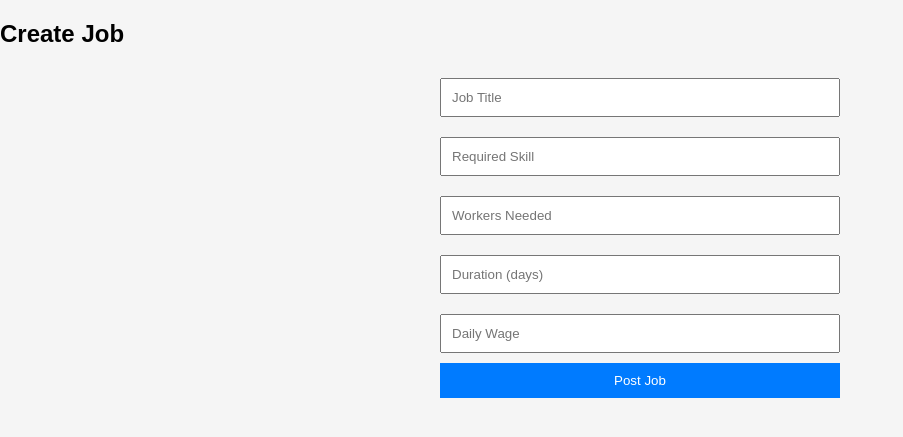
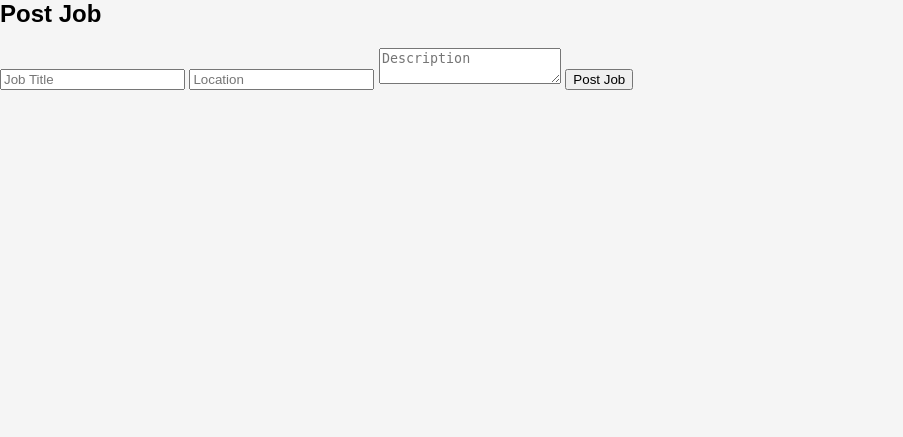
Before and after one commit to obmhmeni/worker-platform, a FastAPI app: page /post-job in a window 1280 px wide. Shown: the top 437 px of the page, without its empty margins (0-903 px from the left). Run offline with FastAPI, Linux system fonts and the light colour scheme.

Commit message:
worker platform full project

```diff
--- a/backend/jobs.py
+++ b/backend/jobs.py
@@ -0,0 +1,16 @@
+from fastapi import APIRouter
+
+router = APIRouter()
+
+jobs = [
+    {"title": "Need Electrician", "location": "Patna"},
+    {"title": "Need Plumber", "location": "Delhi"},
+]
+
+@router.get("/api/jobs")
+def get_jobs():
+    return jobs
+
+@router.post("/api/post-job")
+def post_job():
+    return {"status": "job posted"}
--- a/backend/users.py
+++ b/backend/users.py
@@ -0,0 +1,12 @@
+from fastapi import APIRouter
+
+router = APIRouter()
+
+workers = [
+    {"name": "Rahul", "skill": "Electrician", "experience": "5 years"},
+    {"name": "Amit", "skill": "Plumber", "experience": "3 years"},
+]
+
+@router.get("/api/workers")
+def get_workers():
+    return workers
--- a/main.py
+++ b/main.py
@@ -1,12 +1,17 @@
 from fastapi import FastAPI, Request
+from fastapi.templating import Jinja2Templates
 from fastapi.staticfiles import StaticFiles
-from fastapi.templating import Jinja2Templates
+from backend import auth, users, jobs
 
 app = FastAPI()
 
+templates = Jinja2Templates(directory="templates")
+
 app.mount("/static", StaticFiles(directory="static"), name="static")
 
-templates = Jinja2Templates(directory="templates")
+app.include_router(auth.router)
+app.include_router(users.router)
+app.include_router(jobs.router)
 
 @app.get("/")
 def home(request: Request):
@@ -24,10 +29,14 @@ def signup(request: Request):
 def dashboard(request: Request):
     return templates.TemplateResponse("dashboard.html", {"request": request})
 
+@app.get("/profile")
+def profile(request: Request):
+    return templates.TemplateResponse("worker-profile.html", {"request": request})
+
 @app.get("/post-job")
 def post_job(request: Request):
     return templates.TemplateResponse("post-job.html", {"request": request})
 
-@app.get("/worker-profile")
-def worker_profile(request: Request):
-    return templates.TemplateResponse("worker-profile.html", {"request": request})
+@app.get("/jobs")
+def jobs_page(request: Request):
+    return templates.TemplateResponse("jobs.html", {"request": request})
--- a/static/css/style.css
+++ b/static/css/style.css
@@ -1,20 +1,21 @@
 body{
-font-family:Arial;
+font-family: Arial;
 margin:0;
+padding:0;
 background:#f5f5f5;
 }
 
 header{
-background:#111;
+display:flex;
+justify-content:space-between;
+background:#333;
 color:white;
 padding:20px;
-display:flex;
-justify-content:space-between;
 }
 
 nav a{
 color:white;
-margin-left:20px;
+margin-left:15px;
 text-decoration:none;
 }
 
@@ -28,24 +29,4 @@ background:#007bff;
 color:white;
 padding:10px 20px;
 text-decoration:none;
-border-radius:5px;
 }
-
-form{
-max-width:400px;
-margin:auto;
-display:flex;
-flex-direction:column;
-}
-
-input,select{
-margin:10px 0;
-padding:10px;
-}
-
-button{
-background:#007bff;
-color:white;
-padding:10px;
-border:none;
-}
--- a/templates/login.html
+++ b/templates/login.html
@@ -1,7 +1,5 @@
-<!DOCTYPE html>
 <html>
 <head>
-<title>Login</title>
 <link rel="stylesheet" href="/static/css/style.css">
 </head>
 
@@ -12,7 +10,6 @@
 <form>
 
 <input type="email" placeholder="Email">
-
 <input type="password" placeholder="Password">
 
 <button>Login</button>
--- a/templates/post-job.html
+++ b/templates/post-job.html
@@ -1,25 +1,17 @@
-<!DOCTYPE html>
 <html>
 <head>
-<title>Post Job</title>
 <link rel="stylesheet" href="/static/css/style.css">
 </head>
 
 <body>
 
-<h2>Create Job</h2>
+<h2>Post Job</h2>
 
 <form>
 
 <input placeholder="Job Title">
-
-<input placeholder="Required Skill">
-
-<input placeholder="Workers Needed">
-
-<input placeholder="Duration (days)">
-
-<input placeholder="Daily Wage">
+<input placeholder="Location">
+<textarea placeholder="Description"></textarea>
 
 <button>Post Job</button>
 
```
Also changed, not shown: backend/auth.py (+11 -0 lines), templates/dashboard.html (+2 -8 lines), templates/index.html (+4 -4 lines), templates/jobs.html (added, +15 -0 lines), templates/signup.html (+2 -6 lines), templates/worker-profile.html (+4 -12 lines).
